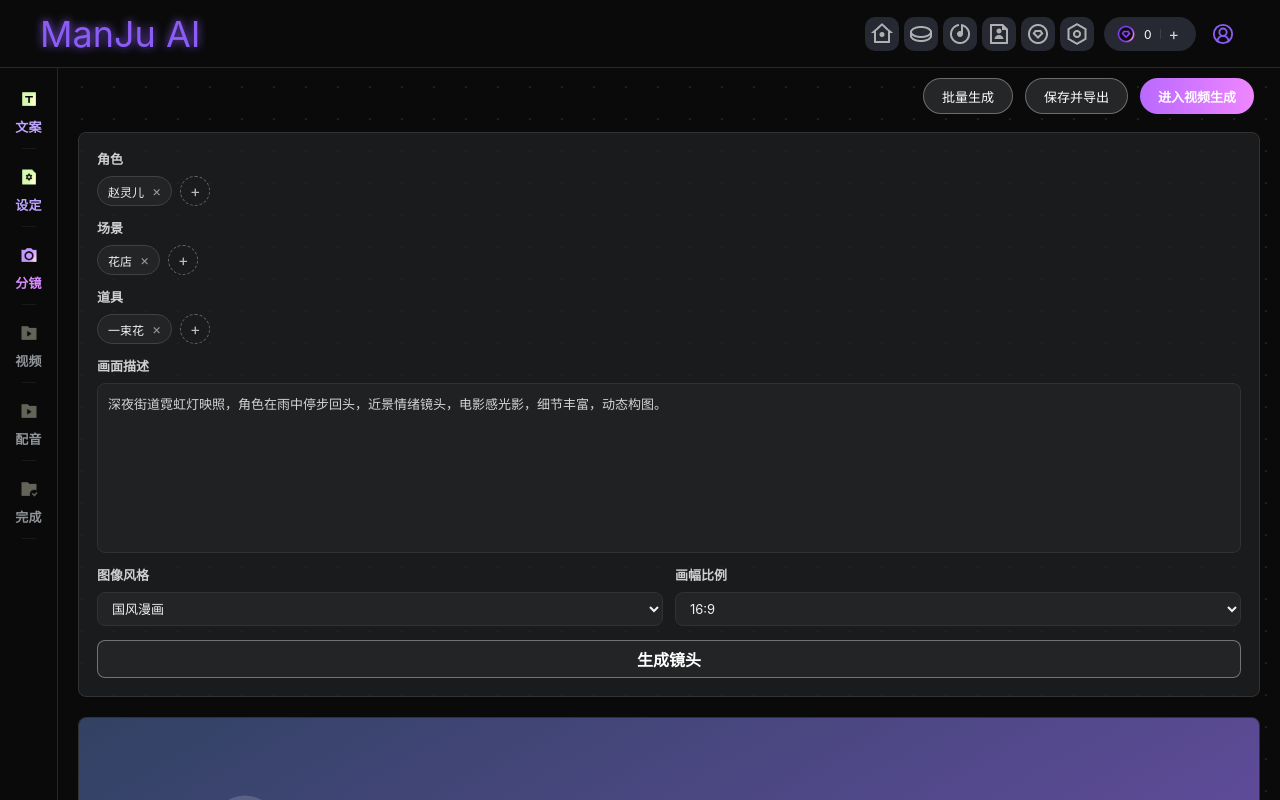
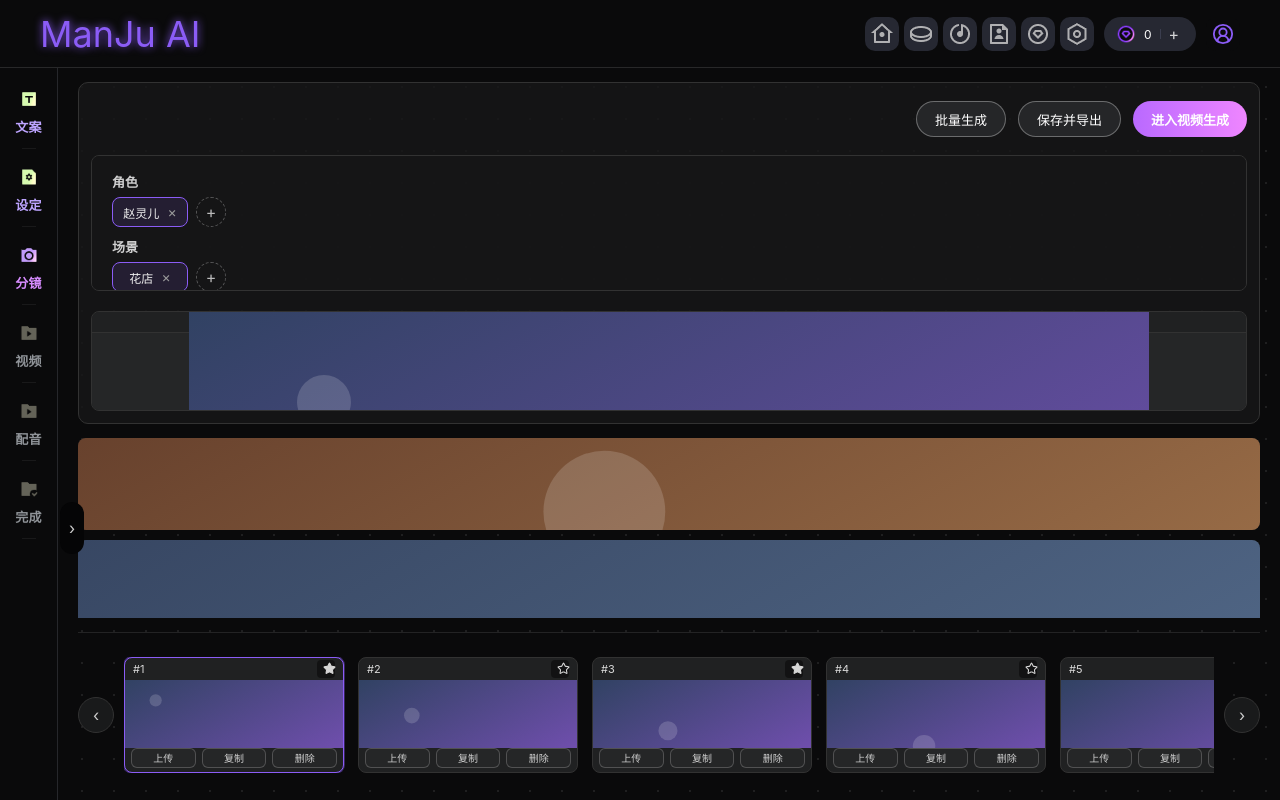
Before and after one commit to MGLXvv/ManJu-AI, a Vue app: page /projects/1/editor/storyboard in a window 1280 px wide. Built offline with nearby package versions, Linux system fonts and the light colour scheme.

Commit message:
设定页效果优化,初始化分镜页

```diff
--- a/src/pages/editor/steps/StoryboardStep.vue
+++ b/src/pages/editor/steps/StoryboardStep.vue
@@ -2,13 +2,12 @@
   <section class="storyboard-step">
     <div class="storyboard-step__bg" aria-hidden="true"></div>
 
-    <StoryboardTopActions @batch-generate="handleBatchGenerate" @save-export="handleSaveExport" @next="goVideoStep" />
-
     <div class="storyboard-step__body">
+          <StoryboardTopActions @batch-generate="handleBatchGenerate" @save-export="handleSaveExport" @next="goVideoStep" />
       <div class="storyboard-step__main">
         <StoryboardPromptPanel
-          v-if="activeShot"
-          :shot="activeShot"
+          v-if="currentShot"
+          :shot="currentShot"
           :tag-options="tagOptions"
           :style-options="styleOptions"
           @add-tag="handleAddTag"
@@ -20,8 +19,8 @@
         />
 
         <StoryboardPreviewPanel
-          v-if="activeShot"
-          :shot="activeShot"
+          v-if="currentShot"
+          :shot="currentShot"
           @lock-shot="toggleLock"
           @copy-shot="copyShot"
           @delete-shot="deleteShot"
@@ -30,9 +29,8 @@
           @zoom-shot="noop"
         />
       </div>
-
-      <StoryboardReferenceRail :images="referenceImages" @select="selectReference" />
     </div>
+     <StoryboardReferenceRail :images="currentReferenceImages" @select="selectReference" />
 
     <StoryboardTimeline
       :shots="shots"
@@ -48,7 +46,7 @@
 </template>
 
 <script setup lang="ts">
-import { computed } from 'vue'
+import { computed, watchEffect } from 'vue'
 import { useRoute, useRouter } from 'vue-router'
 import StoryboardPreviewPanel from '@/components/editor/storyboard/StoryboardPreviewPanel.vue'
 import StoryboardPromptPanel from '@/components/editor/storyboard/StoryboardPromptPanel.vue'
@@ -68,6 +66,14 @@ const activeShot = computed(() => store.activeShot)
 const referenceImages = computed(() => store.referenceImages)
 const tagOptions = computed(() => store.tagOptions)
 const styleOptions = computed(() => store.styleOptions)
+const currentShot = computed(() => activeShot.value ?? shots.value[0] ?? null)
+const currentReferenceImages = computed(() => currentShot.value?.referenceImages ?? referenceImages.value)
+
+watchEffect(() => {
+  if (!activeShot.value && shots.value.length > 0) {
+    store.selectShot(shots.value[0].id)
+  }
+})
 
 const selectShot = (id: string): void => {
   store.selectShot(id)
--- a/src/styles/pages/editor.scss
+++ b/src/styles/pages/editor.scss
@@ -41,13 +41,6 @@
   text-align: center;
 }
 
-.storyboard-step {
-  display: grid;
-  grid-template-columns: minmax(420px, 1fr) 420px;
-  grid-template-rows: 1fr 150px;
-  gap: 16px;
-}
-
 .shot-preview {
   display: grid;
   place-items: center;
@@ -64,7 +57,6 @@
 }
 
 @media (width <= 1024px) {
-  .storyboard-step,
   .two-column-step,
   .asset-step {
     grid-template-columns: 1fr;
--- a/src/styles/pages/storyboard-step.scss
+++ b/src/styles/pages/storyboard-step.scss
@@ -1,9 +1,12 @@
 .storyboard-step {
-  display: block;
+  display: grid;
+  grid-template-columns: minmax(0, 1fr) 150px;
+  grid-template-rows: minmax(0, 1fr) 154px;
+  gap: 14px 16px;
   position: relative;
   height: 100%;
   min-height: 0;
-  padding: 16px 20px 14px;
+  padding: 14px 20px;
   box-sizing: border-box;
   background: #0a0a0b;
   overflow: hidden;
@@ -11,6 +14,7 @@
 
 .storyboard-step__bg {
   position: absolute;
+  z-index: 0;
   width: 2401px;
   height: 1229px;
   left: -248px;
@@ -22,11 +26,13 @@
 }
 
 .storyboard-top-actions {
-  position: absolute;
-  right: 26px;
-  top: 10px;
+  position: relative;
+  top: auto;
+  right: auto;
   z-index: 3;
   display: flex;
+  align-items: center;
+  justify-content: flex-end;
   gap: 12px;
 }
 
@@ -48,20 +54,31 @@
 }
 
 .storyboard-step__body {
+  grid-column: 1;
+  grid-row: 1;
   position: relative;
   z-index: 1;
   display: grid;
-  grid-template-columns: minmax(0, 1fr) 164px;
-  gap: 16px;
-  height: calc(100% - 176px);
+  grid-template-rows: 48px minmax(0, 1fr);
+  gap: 12px;
   min-height: 0;
-  padding-top: 34px;
+  height: auto;
+  padding: 12px;
+  border: 1px solid #323232;
+  border-radius: 10px;
+  background: rgb(22 23 24 / 82%);
+  overflow: hidden;
 }
 
 .storyboard-step__main {
   display: grid;
-  grid-template-columns: 650px minmax(0, 1fr);
+  grid-template-columns: 620px minmax(0, 1fr);
   gap: 20px;
+  min-height: 0;
+  overflow: hidden;
+}
+
+.storyboard-step__main > * {
   min-height: 0;
 }
 
@@ -70,10 +87,11 @@
   overflow-y: auto;
   border: 1px solid #323232;
   border-radius: 8px;
-  padding: 18px;
-  background: rgb(35 36 37 / 68%);
+  padding: 18px 20px;
+  background: rgb(22 23 24 / 82%);
   display: grid;
-  gap: 14px;
+  align-content: start;
+  gap: 12px;
   -ms-overflow-style: none;
   scrollbar-width: none;
 }
@@ -85,7 +103,7 @@
 
 .storyboard-tag-group {
   display: grid;
-  gap: 8px;
+  gap: 6px;
 }
 
 .storyboard-tag-group__header,
@@ -106,15 +124,22 @@
 .storyboard-tag-group__chip {
   display: inline-flex;
   align-items: center;
+  justify-content: center;
+  min-width: 76px;
   gap: 8px;
   height: 30px;
   padding: 0 10px;
   border: 1px solid #3f4142;
-  border-radius: 999px;
+  border-radius: 8px;
   background: #232425;
   color: #f0f0f0;
   font-size: 12px;
   cursor: pointer;
+}
+
+.storyboard-tag-group__chip:first-child {
+  border-color: #8b5cf6;
+  background: rgb(139 92 246 / 12%);
 }
 
 .storyboard-tag-group__remove {
@@ -130,7 +155,7 @@
 .storyboard-tag-group__add {
   width: 30px;
   height: 30px;
-  border: 1px dashed #666;
+  border: 1px dashed rgb(255 255 255 / 28%);
   border-radius: 999px;
   background: transparent;
   color: #bbb;
@@ -173,10 +198,10 @@
 
 .storyboard-text-area__input {
   width: 100%;
-  min-height: 170px;
-  max-height: 170px;
+  min-height: 190px;
+  max-height: 190px;
   resize: none;
-  border: 1px solid #323232;
+  border: 1px solid rgb(255 255 255 / 40%);
   border-radius: 8px;
   background: #202123;
   color: #d4d4d4;
@@ -223,7 +248,7 @@
   border-radius: 8px;
   background: rgb(35 36 37 / 68%);
   display: grid;
-  grid-template-rows: minmax(0, 1fr) 82px;
+  grid-template-rows: minmax(0, 1fr) 78px;
 }
 
 .storyboard-canvas {
@@ -235,9 +260,10 @@
 }
 
 .storyboard-canvas__image {
-  width: 100%;
-  height: 100%;
-  object-fit: cover;
+  width: min(100%, 960px);
+  height: min(100%, 540px);
+  object-fit: contain;
+  background: #252627;
 }
 
 .storyboard-canvas__loading,
@@ -269,34 +295,38 @@
 }
 
 .storyboard-reference-rail {
+  grid-column: 2;
+  grid-row: 1;
   position: relative;
-  border: 1px solid #323232;
-  border-radius: 8px;
-  background: rgb(35 36 37 / 68%);
-  padding: 10px;
+  border: 0;
+  border-radius: 0;
+  background: transparent;
+  padding: 0;
   min-height: 0;
-  overflow: hidden;
+  overflow: visible;
 }
 
 .storyboard-reference-rail__toggle {
   position: absolute;
-  left: -12px;
+  left: -18px;
   top: 50%;
   transform: translateY(-50%);
+  z-index: 2;
   width: 24px;
-  height: 44px;
-  border: 1px solid #323232;
+  height: 52px;
+  border: 0;
   border-radius: 999px;
-  background: #0a0a0b;
-  color: #bbb;
+  background: #050506;
+  color: #cfcfcf;
   cursor: pointer;
 }
 
 .storyboard-reference-rail__list {
   height: 100%;
+  display: flex;
+  flex-direction: column;
+  gap: 10px;
   overflow-y: auto;
-  display: grid;
-  gap: 10px;
   -ms-overflow-style: none;
   scrollbar-width: none;
 }
@@ -308,7 +338,8 @@
 
 .storyboard-reference-rail__item {
   width: 100%;
-  height: 86px;
+  height: 92px;
+  flex: 0 0 92px;
   border: 0;
   border-radius: 8px;
   padding: 0;
@@ -324,11 +355,10 @@
 }
 
 .storyboard-timeline {
-  position: absolute;
-  left: 20px;
-  right: 200px;
-  bottom: 14px;
-  height: 146px;
+  grid-column: 1 / -1;
+  grid-row: 2;
+  position: relative;
+  height: 154px;
   display: grid;
   grid-template-columns: 36px minmax(0, 1fr) 36px;
   gap: 10px;
@@ -363,19 +393,20 @@
 }
 
 .storyboard-shot-card {
-  flex: 0 0 200px;
-  height: 112px;
+  flex: 0 0 220px;
+  height: 116px;
   border: 1px solid #323232;
   border-radius: 8px;
   background: #202122;
   display: grid;
-  grid-template-rows: 22px 1fr 22px;
+  grid-template-rows: 22px 1fr 24px;
   overflow: hidden;
   cursor: pointer;
 }
 
 .storyboard-shot-card.is-active {
   border-color: #8b5cf6;
+  box-shadow: 0 0 0 1px rgb(139 92 246 / 35%);
 }
 
 .storyboard-shot-card__header {
@@ -435,8 +466,8 @@
 }
 
 .create-blank-shot-card {
-  flex: 0 0 200px;
-  height: 112px;
+  flex: 0 0 220px;
+  height: 116px;
   border: 1px dashed #4b4d4f;
   border-radius: 8px;
   background: #111213;
@@ -458,19 +489,19 @@
 
 @media (max-width: 1460px) {
   .storyboard-step__main {
-    grid-template-columns: 560px minmax(0, 1fr);
+    grid-template-columns: 620px minmax(0, 1fr);
   }
 }
 
 @media (max-width: 1280px) {
   .storyboard-step {
+    grid-template-columns: 1fr;
+    grid-template-rows: minmax(0, 1fr) 180px 154px;
     overflow: auto;
   }
 
   .storyboard-step__body {
-    grid-template-columns: 1fr;
     height: auto;
-    padding-top: 48px;
   }
 
   .storyboard-step__main {
@@ -478,13 +509,13 @@
   }
 
   .storyboard-reference-rail {
+    grid-column: 1;
+    grid-row: 2;
     height: 180px;
   }
 
   .storyboard-timeline {
-    position: static;
-    right: auto;
-    left: auto;
-    margin-top: 10px;
+    grid-column: 1;
+    grid-row: 3;
   }
 }
```
